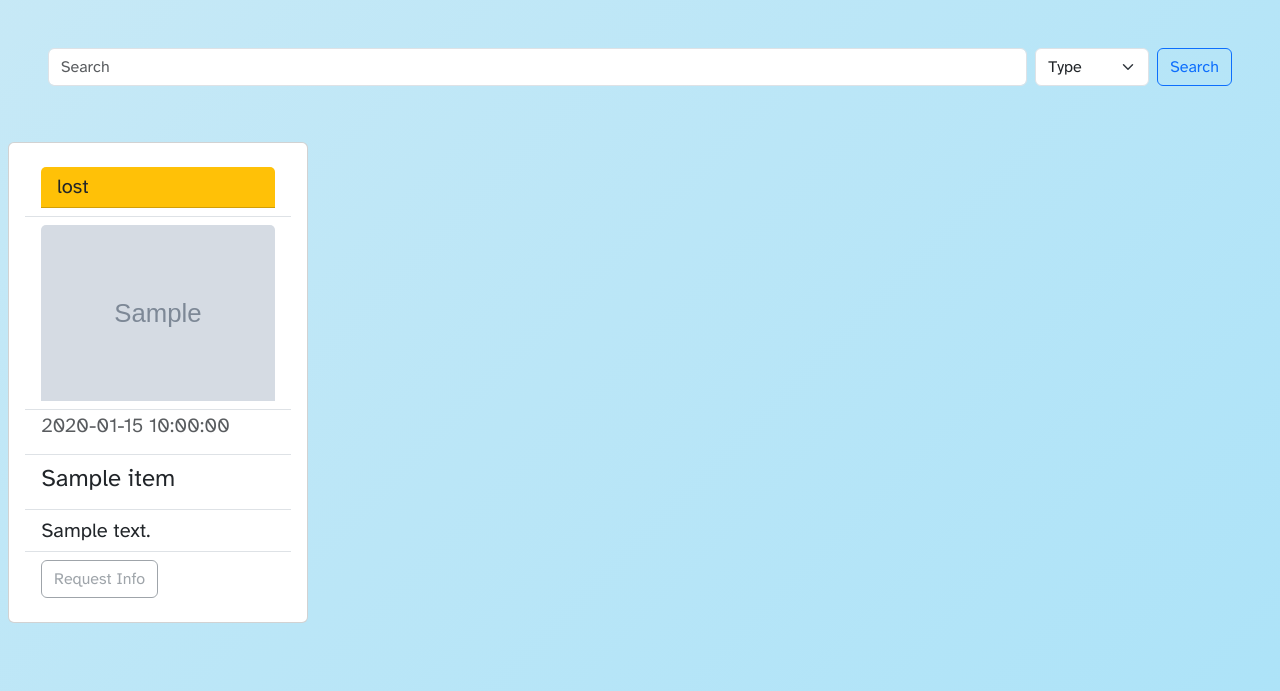
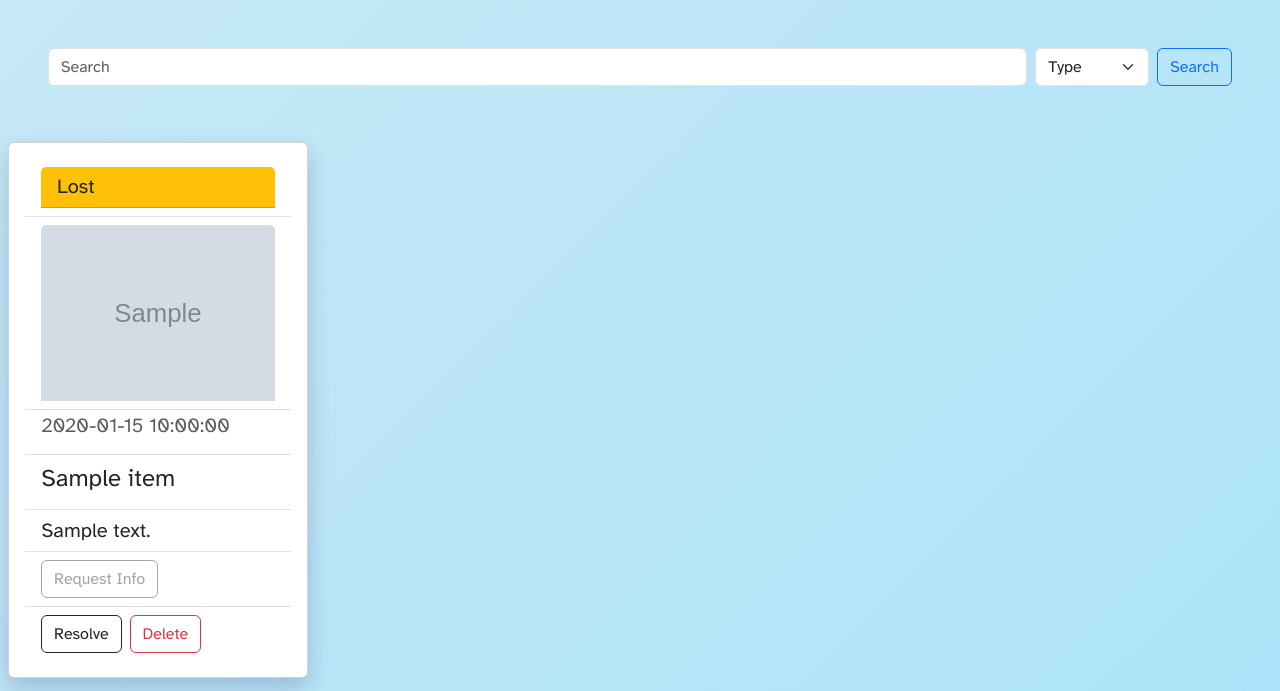
Before and after one commit to ritumaiti2009/CAC_Proj, a Flask app: page /items?user_specific=true in a window 1280 px wide. Shown: the part 109-800 px from the top of the page. Run offline with Flask 3, Linux system fonts and the light colour scheme; the visitor is signed in with stand-in values (Sample User, id 1); tables that the repository leaves empty hold one stand-in row (values such as "Sample post"); grey boxes marked "Sample" are stand-in pictures; some web fonts are replaced.

Commit message:
Complete Resolve

```diff
--- a/app.py
+++ b/app.py
@@ -115,7 +115,7 @@ def login():
                 session["name"] = f"{user[0][5]} {user[0][4]}"
             else:
                 session["name"] = f"{user[0][3]} {user[0][4]}"
-            session["status"] = user[0][7]
+            session["role"] = user[0][7]
             return alert("Successfully logged in!", "/")
         else:
             return alert("Unable to login: Incorrect email or password", "/login", 401)
@@ -227,6 +227,7 @@ def items():
     params = []
 
     # Check if is checking user's specific items
+    user_specific = request.args.get("user_specific") or "false"
     if request.args.get("user_specific") == "true":
         query += " AND items.user_id = ?"
         params.append(session.get("user_id"))
@@ -264,7 +265,7 @@ def items():
         except:
             return alert("Failed to fetch items", "/", 500)
 
-    return render_template("items.html", items=items_list)
+    return render_template("items.html", items=items_list, user_specific=user_specific)
 
 
 # Allows user to file for information
@@ -558,7 +559,7 @@ def manage_items():
     return render_template("manage_item.html", items=items_list)
 
 
-# Approve submission
+# Approve submission only by Admin
 @app.route("/approve_item/<int:id>", methods=["POST"])
 @login_required
 @admin_required
@@ -570,22 +571,53 @@ def approve_item(id):
     return alert("Successfully approved item!", "/manage_items")
 
 
-# Delete submission
+# Delete submission only if by user or done by an Admin
 @app.route("/delete_item/<int:id>", methods=["POST"])
 @login_required
-@admin_required
 def delete_item(id):
-    try:
-        # Delete image if it exists
-        row = run_sql("SELECT image_path FROM items WHERE id = ?", (id,))
-        if row[0][0]:
-            del_image(row[0][0])
+    # Checking if user_id matches or they're an Admin
+    user_id = run_sql("SELECT user_id FROM items WHERE id = ?", (id,))
+    if session.get("role") == "admin" or user_id[0][0] == session.get("user_id"):
+        try:
+            # Delete image if it exists
+            row = run_sql("SELECT image_path FROM items WHERE id = ?", (id,))
+            if row[0][0]:
+                del_image(row[0][0])
 
-        # Delete entry
-        run_sql("DELETE FROM items WHERE id = ?", (id,))
-    except:
-        return alert("Failed to delete", "/manage_items", 500)
-    return alert("Successfully deleted item!", "/manage_items")
+            # Delete entry
+            run_sql("DELETE FROM items WHERE id = ?", (id,))
+        except:
+            if session.get("role") == "admin":
+                return alert("Failed to delete", "/manage_items", 500)
+            else:
+                return alert("Failed to delete", "/", 500)
+        if session.get("role") == "admin":
+            return alert("Successfully deleted item!", "/manage_items")
+        else:
+            return alert("Successfully deleted item!", "/")
+    return alert("Failed to delete: Unauthorized", "/", 401)
+
+
+# Handles resolving items post
+@app.route("/resolve_item/<int:id>", methods=["POST"])
+@login_required
+def resolve_item(id):
+    # Checking if user_id matches or they're an Admin
+    user_id = run_sql("SELECT user_id FROM items WHERE id = ?", (id,))
+    if session.get("role") == "admin" or user_id[0][0] == session.get("user_id"):
+        try:
+            # Update entry
+            run_sql("UPDATE items SET status = 'resolved' WHERE id = ?", (id,))
+        except:
+            if session.get("role") == "admin":
+                return alert("Failed to update", "/manage_items", 500)
+            else:
+                return alert("Failed to update", "/", 500)
+        if session.get("role") == "admin":
+            return alert("Successfully updated item!", "/manage_items")
+        else:
+            return alert("Successfully updated item!", "/")
+    return alert("Failed to update: Unauthorized", "/", 401)
 
 
 # Handles management of requests for admin
--- a/helpers.py
+++ b/helpers.py
@@ -26,7 +26,7 @@ def login_required(f):
 def admin_required(f):
     @wraps(f)
     def decorated_function(*args, **kwargs):
-        if session.get("status") != "admin":
+        if session.get("role") != "admin":
             return redirect("/login")
         return f(*args, **kwargs)
 
--- a/static/style.css
+++ b/static/style.css
@@ -18,6 +18,7 @@ body {
 
 .card {
     width: 300px;
+    box-shadow: 0 10px 25px rgba(13, 10, 95, 0.2);
 }
 
 
--- a/templates/items.html
+++ b/templates/items.html
@@ -6,7 +6,7 @@
             <div class="card-body">
                 <ul class="list-group list-group-flush">
                     <li class="list-group-item">
-                        <h5 class="card-header {% if item['status'] == 'lost' %} bg-warning {% else %} bg-info {% endif %}">{{ item["status"] }}</h5>
+                        <h5 class="card-header text-capitalize {% if item['status'] == 'lost' %} bg-warning {% elif item['status'] == 'found' %} bg-info {% else %} bg-light {% endif %}">{{ item["status"] }}</h5>
                     </li>
                     {% if item["image_path"] %}
                         <li class="list-group-item">
@@ -53,6 +53,55 @@
                             </form>
                         {% endif %}
                     </li>
+                    {% if user_specific == "true" and session.get("user_id") %}
+                        <li class="list-group-item d-flex gap-2">
+                            {% if item["status"] != 'resolved' %}
+                                <form method="post" action="{{ url_for('resolve_item', id=item['id']) }}">
+                                    <button class="btn btn-outline-dark"
+                                        type="submit"
+                                        id="resolveBtn">Resolve</button>
+                                </form>
+                            {% endif %}
+                            <form method="post" action="{{ url_for('delete_item', id=item['id']) }}">
+                                <span data-bs-toggle="tooltip"
+                                    data-bs-placement="bottom"
+                                    title="Delete permanently">
+                                    <button class="btn btn-outline-danger"
+                                            type="button"
+                                            data-bs-toggle="modal"
+                                            data-bs-target="#confirmDeleteModal{{ item['id'] }}"
+                                            id="deleteBtn">Delete</button>
+                                </span>
+                                <div class="modal fade"
+                                    id="confirmDeleteModal{{ item['id'] }}"
+                                    data-bs-backdrop="static"
+                                    data-bs-keyboard="false"
+                                    tabindex="-1"
+                                    aria-labelledby="confirmDeleteModal{{ item['id'] }}"
+                                    aria-hidden="true">
+                                    <div class="modal-dialog">
+                                        <div class="modal-content">
+                                            <div class="modal-header">
+                                                <h1 class="modal-title fs-5">Confirm Delete</h1>
+                                                <button type="button"
+                                                        class="btn-close"
+                                                        data-bs-dismiss="modal"
+                                                        aria-label="Close"></button>
+                                            </div>
+                                            <div class="modal-body">Are you sure you want to delete this item? (This is permanent)</div>
+                                            <div class="modal-footer">
+                                                <button type="submit" class="btn btn-danger">Confirm Delete</button>
+                                                <button type="button"
+                                                class="btn btn-secondary"
+                                                data-bs-dismiss="modal"
+                                                aria-label="Close">Close</button>
+                                            </div>
+                                        </div>
+                                    </div>
+                                </div>
+                            </form>
+                        </li>
+                    {% endif %}
                 </ul>
             </div>
         </div>
--- a/templates/requests.html
+++ b/templates/requests.html
@@ -6,7 +6,7 @@
             <div class="card-body">
                 <ul class="list-group list-group-flush">
                     <li class="list-group-item">
-                        <h5 class="card-header {% if request['request_status'] == 'pending' %} bg-secondary {% elif request['request_status'] == 'approved' %} bg-success {% else %} bg-danger {% endif %}">
+                        <h5 class="card-header text-capitalize {% if request['request_status'] == 'pending' %} bg-secondary {% elif request['request_status'] == 'approved' %} bg-success {% else %} bg-danger {% endif %}">
                             {{ request["request_status"] }}
                         </h5>
                     </li>
@@ -20,7 +20,7 @@
                         </li>
                     {% endif %}
                     <li class="list-group-item">
-                        <h5 class="card-subtitle mb-2 text-body-secondary">{{ request["item_status"] }}</h5>
+                        <h5 class="card-subtitle text-capitalize mb-2 text-body-secondary">{{ request["item_status"] }}</h5>
                         <h5 class="card-subtitle mb-2 text-body-secondary">{{ request["date_requested"] }}</h5>
                     </li>
                     <li class="list-group-item">
```
Also changed, not shown: templates/manage_item.html (+8 -2 lines), templates/manage_request.html (+8 -8 lines).
